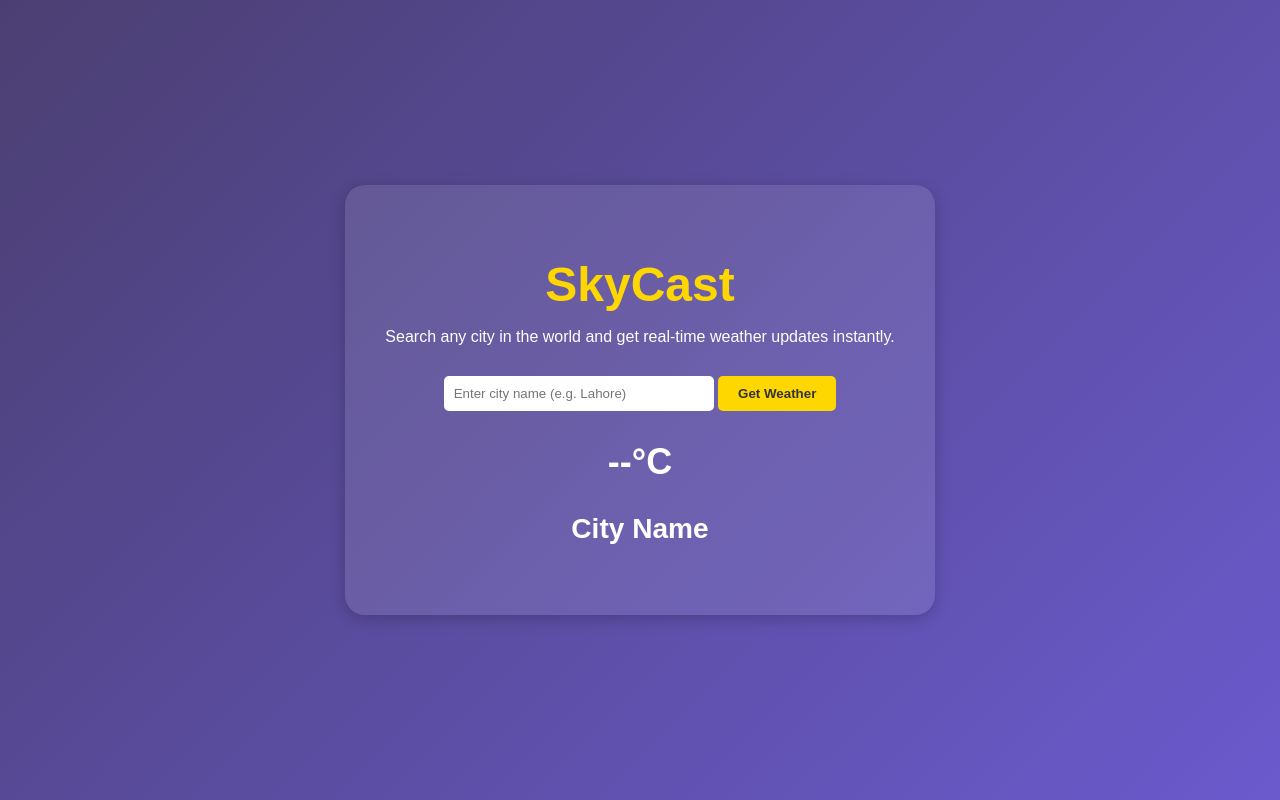
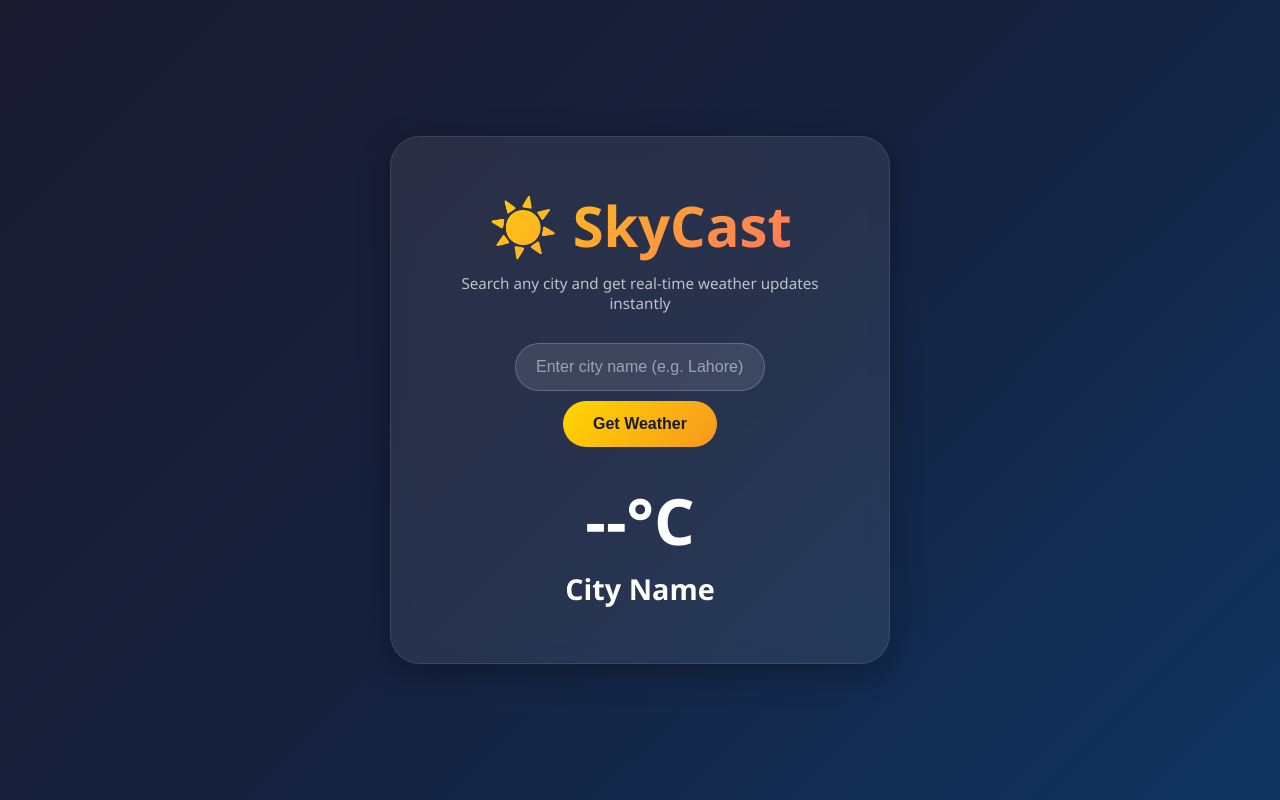
Before and after one commit to tariqmmalik16/weather-app, a website: page index.html in a window 1280 px wide. Drawn offline with Linux system fonts and the light colour scheme.

Commit message:
Update index.html

```diff
--- a/index.html
+++ b/index.html
@@ -5,65 +5,115 @@
     <meta name="viewport" content="width=device-width, initial-scale=1.0">
     <title>SkyCast - Your Weather, Your Way</title>
     <style>
-        body {
-            font-family: Arial, sans-serif;
+        * {
             margin: 0;
             padding: 0;
-            background: linear-gradient(135deg, #4b3f72, #6a5acd);
+            box-sizing: border-box;
+        }
+        body {
+            font-family: 'Segoe UI', Arial, sans-serif;
+            background: linear-gradient(135deg, #1a1a2e, #16213e, #0f3460);
             color: white;
             min-height: 100vh;
             display: flex;
             flex-direction: column;
             align-items: center;
             justify-content: center;
+            padding: 20px;
         }
         .container {
             text-align: center;
-            background: rgba(255, 255, 255, 0.1);
-            padding: 40px;
-            border-radius: 20px;
-            box-shadow: 0 4px 15px rgba(0, 0, 0, 0.2);
+            background: rgba(255, 255, 255, 0.08);
+            backdrop-filter: blur(10px);
+            padding: 50px;
+            border-radius: 30px;
+            box-shadow: 0 8px 32px rgba(0, 0, 0, 0.3);
+            border: 1px solid rgba(255, 255, 255, 0.1);
+            max-width: 500px;
+            width: 100%;
         }
         h1 {
-            font-size: 3rem;
+            font-size: 3.5rem;
             margin-bottom: 10px;
-            color: #ffd700;
+            background: linear-gradient(135deg, #ffd700, #ff6b6b);
+            -webkit-background-clip: text;
+            -webkit-text-fill-color: transparent;
+            background-clip: text;
         }
-        p {
+        .subtitle {
+            color: rgba(255, 255, 255, 0.7);
             margin-bottom: 30px;
+            font-size: 0.95rem;
         }
         .search-box {
+            display: flex;
+            gap: 10px;
+            justify-content: center;
+            flex-wrap: wrap;
             margin-bottom: 30px;
         }
         input {
-            padding: 10px;
+            padding: 14px 20px;
             width: 250px;
             border: none;
-            border-radius: 5px;
+            border-radius: 50px;
             outline: none;
+            background: rgba(255, 255, 255, 0.1);
+            color: white;
+            font-size: 1rem;
+            border: 1px solid rgba(255, 255, 255, 0.2);
+            transition: all 0.3s;
+        }
+        input::placeholder {
+            color: rgba(255, 255, 255, 0.5);
+        }
+        input:focus {
+            border-color: #ffd700;
+            background: rgba(255, 255, 255, 0.15);
         }
         button {
-            padding: 10px 20px;
+            padding: 14px 30px;
             border: none;
-            border-radius: 5px;
-            background-color: #ffd700;
-            color: #333;
+            border-radius: 50px;
+            background: linear-gradient(135deg, #ffd700, #f7971e);
+            color: #1a1a2e;
             font-weight: bold;
             cursor: pointer;
+            transition: all 0.3s;
+            font-size: 1rem;
         }
         button:hover {
-            background-color: #ffea00;
+            transform: translateY(-2px);
+            box-shadow: 0 5px 20px rgba(255, 215, 0, 0.4);
         }
         #result {
             margin-top: 20px;
-            font-size: 1.5rem;
+        }
+        #temp {
+            font-size: 4rem;
+            font-weight: bold;
+        }
+        #cityName {
+            font-size: 1.8rem;
+            margin: 5px 0;
+        }
+        #description {
+            font-size: 1.2rem;
+            color: rgba(255, 255, 255, 0.8);
+        }
+        .loading {
+            opacity: 0.6;
+        }
+        .error-msg {
+            color: #ff6b6b;
+            margin-top: 10px;
         }
     </style>
 </head>
 <body>
     <div class="container">
-        <h1>SkyCast</h1>
-        <p>Search any city in the world and get real-time weather updates instantly.</p>
+        <h1>☀️ SkyCast</h1>
+        <p class="subtitle">Search any city and get real-time weather updates instantly</p>
 
         <div class="search-box">
             <input type="text" id="cityInput" placeholder="Enter city name (e.g. Lahore)">
@@ -79,7 +129,7 @@
 
     <script>
         async function getWeather() {
-            const city = document.getElementById('cityInput').value;
+            const city = document.getElementById('cityInput').value.trim();
             const tempElement = document.getElementById('temp');
             const cityElement = document.getElementById('cityName');
             const descElement = document.getElementById('description');
@@ -89,22 +139,43 @@
                 return;
             }
 
+            // Show loading state
+            tempElement.innerText = "⏳";
+            tempElement.classList.add('loading');
+            cityElement.innerText = city;
+            descElement.innerText = "Fetching weather...";
+
             try {
-                // This is the exact live link to your server
-                const response = await fetch(`https://weather-app-acm-f134.vercel.app/api/weather?city=${city}`);
+                const response = await fetch(`/api/weather?city=${encodeURIComponent(city)}`);
                 const data = await response.json();
 
                 if (data.error) {
-                    alert("City not found. Please try again.");
+                    alert(data.error);
+                    tempElement.innerText = "--°C";
+                    cityElement.innerText = "City Name";
+                    descElement.innerText = "";
                 } else {
-                    tempElement.innerText = Math.round(data.main.temp) + "°C";
-                    cityElement.innerText = data.name;
-                    descElement.innerText = data.weather[0].description;
+                    tempElement.innerText = data.temp + "°C";
+                    cityElement.innerText = data.name + (data.country ? `, ${data.country}` : '');
+                    descElement.innerText = data.description;
                 }
             } catch (error) {
+                console.error("Error:", error);
                 alert("Something went wrong! Please try again later.");
+                tempElement.innerText = "--°C";
+                cityElement.innerText = "City Name";
+                descElement.innerText = "";
+            } finally {
+                tempElement.classList.remove('loading');
             }
         }
+
+        // Allow Enter key to search
+        document.getElementById('cityInput').addEventListener('keypress', function(e) {
+            if (e.key === 'Enter') {
+                getWeather();
+            }
+        });
     </script>
 </body>
 </html>
```
